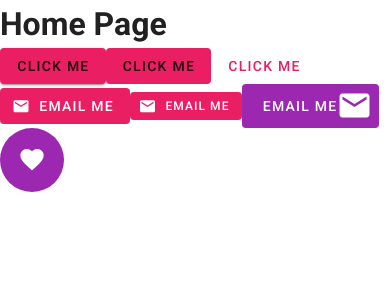
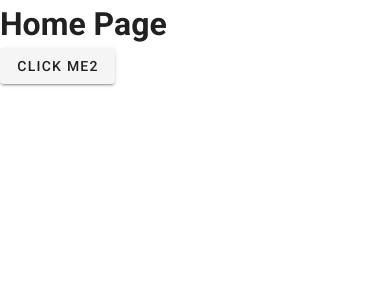
Before and after one commit to markuscorvinus/net-ninja-vuetify, a Vue app: page / in a window 390 px wide. Shown: the top 300 px of the page. Built offline with nearby package versions, Linux system fonts and the light colour scheme.

Commit message:
#6-breakpoints and visibility

```diff
--- a/src/views/Home.vue
+++ b/src/views/Home.vue
@@ -1,28 +1,8 @@
 <template>
   <div class="home">
     <h1>Home Page</h1>
-    <v-btn color="pink">click me</v-btn>
-    <v-btn depressed color="pink">click me</v-btn>
-    <v-btn text color="pink">click me</v-btn>
-
-    <v-btn depressed class="pink white--text">
-      <v-icon left>mdi-email</v-icon>
-      <span>email me</span>
-    </v-btn>
-
-    <v-btn depressed class="pink white--text" small>
-      <v-icon left>mdi-email</v-icon>
-      <span>email me</span>
-    </v-btn>
-
-    <v-btn depressed dark color="purple" large>
-      <span>email me</span>
-      <v-icon right large>mdi-email</v-icon>
-    </v-btn>
-
-    <v-btn depressed dark color="purple" large fab>
-      <v-icon>mdi-heart</v-icon>
-    </v-btn>
+    <v-btn class="hidden-md-and-down">click me</v-btn>
+    <v-btn class="d-md-none">click me2</v-btn>
   </div>
 </template>
 
```
